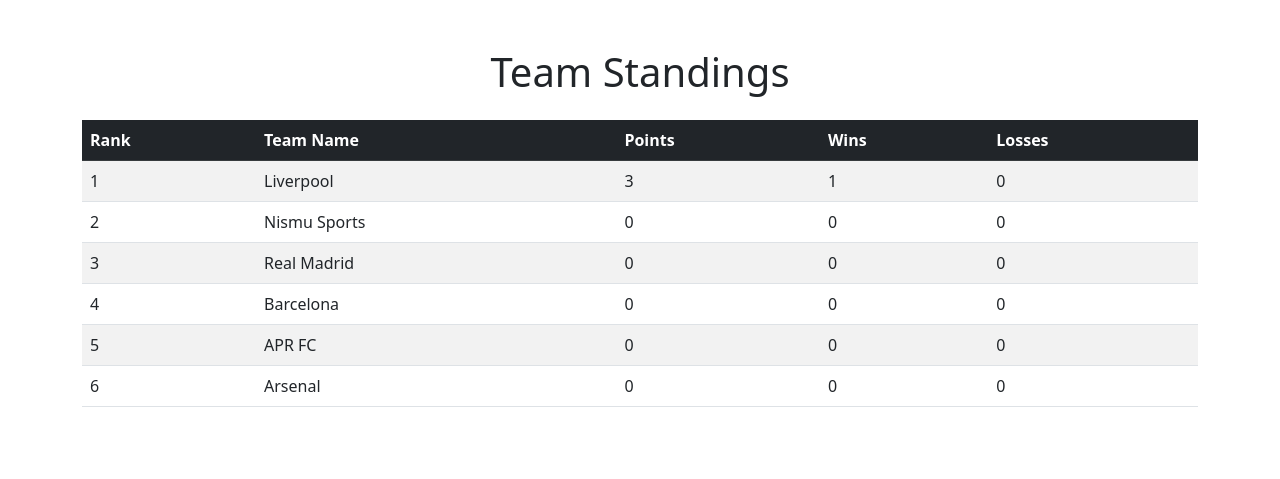
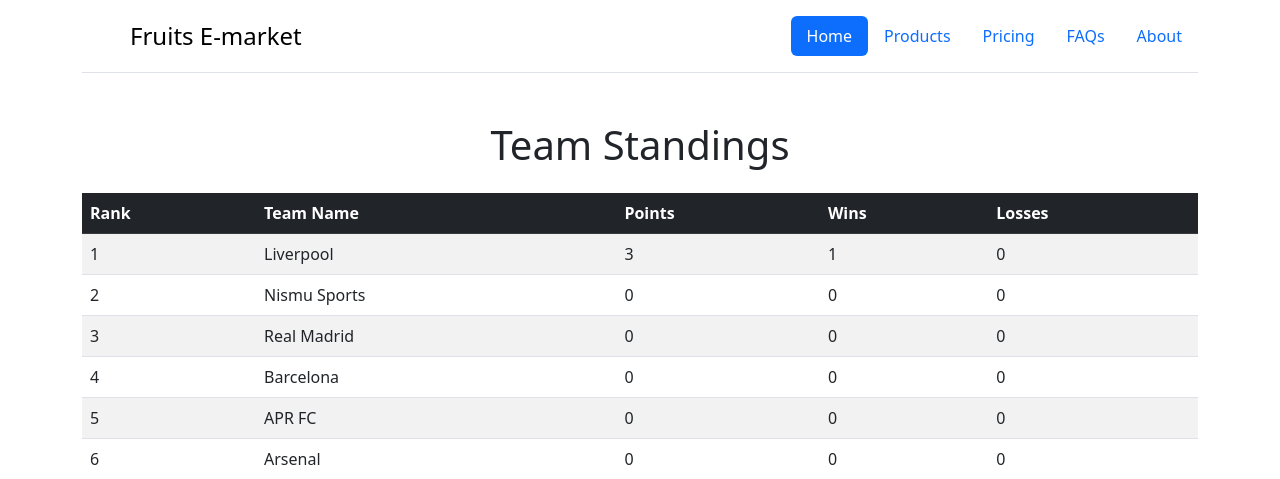
Before and after one commit to INGELI-Niyomugabo/Nismu_Trail, a Django app: page / in a window 1280 px wide. Shown: the top 479 px of the page. Run offline with Django 5.2, Linux system fonts and the light colour scheme; data comes from the database, SQL or seed files in the repository.

Commit message:
Update standings.html add navbar

```diff
--- a/designs/templates/standings.html
+++ b/designs/templates/standings.html
@@ -9,6 +9,22 @@
     <link href="https://cdn.jsdelivr.net/npm/bootstrap@5.3.0/dist/css/bootstrap.min.css" rel="stylesheet">
 </head>
 <body>
+    <div class="container">
+    <header class="d-flex flex-wrap justify-content-center py-3 mb-4 border-bottom">
+      <a href="/" class="d-flex align-items-center mb-3 mb-md-0 me-md-auto link-body-emphasis text-decoration-none">
+        <svg class="bi me-2" width="40" height="32"><use xlink:href="#bootstrap"></use></svg>
+        <span class="fs-4">Fruits E-market</span>
+      </a>
+
+      <ul class="nav nav-pills">
+        <li class="nav-item"><a href="#" class="nav-link active" aria-current="page">Home</a></li>
+        <li class="nav-item"><a href="#" class="nav-link">Products</a></li>
+        <li class="nav-item"><a href="#" class="nav-link">Pricing</a></li>
+        <li class="nav-item"><a href="#" class="nav-link">FAQs</a></li>
+        <li class="nav-item"><a href="#" class="nav-link">About</a></li>
+      </ul>
+    </header>
+  </div>
     <div class="container my-5">
         <h1 class="text-center">Team Standings</h1>
         <table class="table table-striped table-hover mt-4">
```
